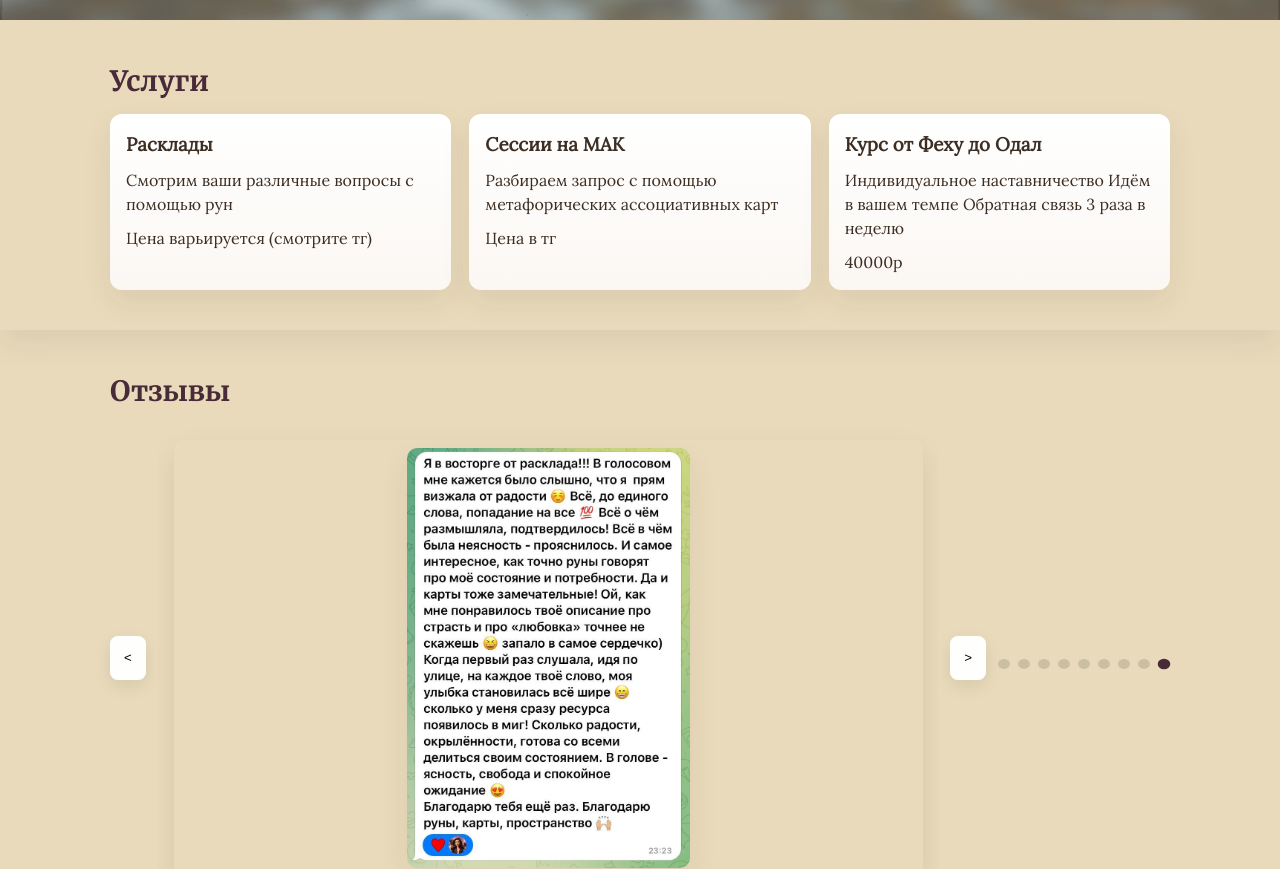
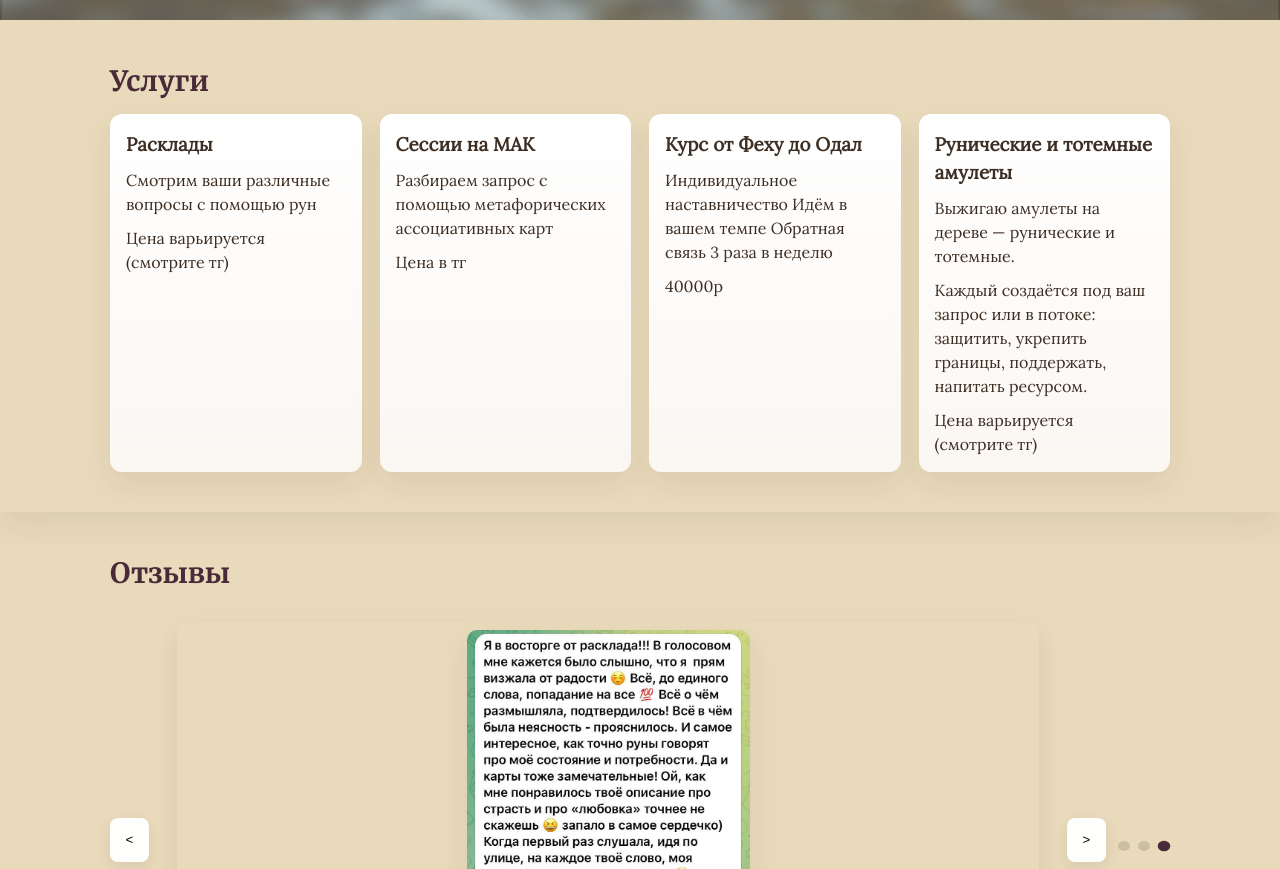
Before and after one commit to Wiacl/istok_site, a plain HTML site: page masters/yrma.html in a window 1280 px wide. Shown: the part 738-1607 px from the top of the page. Drawn offline with nearby package versions, Linux system fonts and the light colour scheme; a web font is replaced by a local one.

Commit message:
карусель и урма

```diff
--- a/js/carousel.js
+++ b/js/carousel.js
@@ -1,3 +1,4 @@
+
 /**
  * carousel.js
  * Универсальная карусель на базе CSS Scroll-Snap + управляемая прокрутка.
@@ -7,7 +8,7 @@
  * - IntersectionObserver для точного определения активного слайда
  * - Prev/Next с циклической (loop) навигацией (после последнего — первый и т.д.)
  * - Кнопки, точки (dots), клавиши стрелок, пауза при hover/focus, автоплей (опционально)
- * - Работает с любым количеством слайдов
+ * - Всегда 3 точки независимо от количества слайдов
  *
  * Поддерживаемые data-атрибуты на контейнере .carousel:
  * - data-autoplay="true" | "false" (по умолчанию включён)
@@ -75,15 +76,20 @@
     function buildDots() {
       if (!dotsWrap) return;
       dotsWrap.innerHTML = '';
-      dots = slides.map((_, i) => {
+
+      // Всегда создаем только 3 точки независимо от количества слайдов
+      const totalDots = 3;
+      dots = Array.from({ length: totalDots }, (_, i) => {
         const btn = document.createElement('button');
         btn.className = 'dot';
         btn.type = 'button';
-        btn.setAttribute('aria-label', `Перейти к слайду ${i + 1}`);
-        btn.dataset.index = i;
+        btn.setAttribute('aria-label', `Перейти к группе слайдов ${i + 1}`);
+        btn.dataset.dotIndex = i;
         btn.addEventListener('click', (e) => {
           e.preventDefault();
-          goTo(i);
+          // При клике на точку переходим к соответствующей группе слайдов
+          const targetIndex = Math.floor((i / totalDots) * slides.length);
+          goTo(targetIndex);
         });
         dotsWrap.appendChild(btn);
         return btn;
@@ -94,7 +100,12 @@
     function updateDots() {
       if (!dots.length) return;
       dots.forEach(d => d.classList.remove('active'));
-      const idx = clampIndex(currentIndex);
+
+      // Определяем, какая точка должна быть активной
+      const totalDots = dots.length;
+      const activeDotIndex = Math.floor((currentIndex / slides.length) * totalDots);
+      const idx = Math.min(activeDotIndex, totalDots - 1);
+
       if (dots[idx]) dots[idx].classList.add('active');
     }
 
--- a/masters/yrma.html
+++ b/masters/yrma.html
@@ -101,6 +101,13 @@
               Идём в вашем темпе
               Обратная связь 3 раза в неделю</p>
             <div class="service-meta">40000р</div>
+          </article>
+
+          <article class="service-card" role="listitem">
+            <h3>Рунические и тотемные амулеты</h3>
+            <p>Выжигаю амулеты на дереве — рунические и тотемные.</p>
+              <p>Каждый создаётся под ваш запрос или в потоке: защитить, укрепить границы, поддержать, напитать ресурсом.</p>
+            <div class="service-meta">Цена варьируется (смотрите тг)</div>
           </article>
 
 
```
Also changed, not shown: 1 other file.
